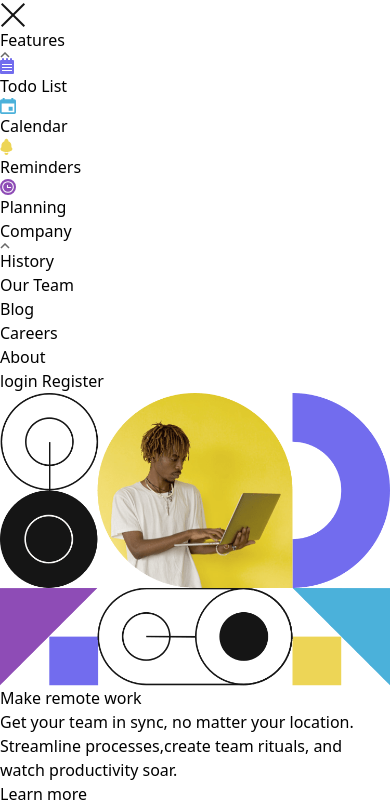
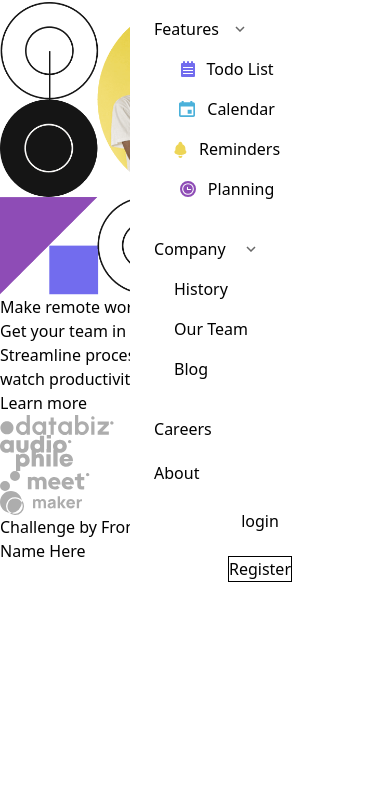
Before and after one commit to Farouk-ayo/intro-section-dropdown, a website: page public/index.html in a window 390 px wide. Shown: the part 57-860 px from the top of the page. Drawn offline with Linux system fonts and the light colour scheme.

Commit message:
mobile first

```diff
--- a/public/index.html
+++ b/public/index.html
@@ -15,50 +15,50 @@
     <title>Frontend Mentor | Intro section with dropdown navigation</title>
   </head>
   <body>
-    <section class="p-0 m-0 box-border">
+    <section class="relative p-0 m-0 box-border">
       <nav class="flex flex-row justify-between p-4">
         <img src="images/logo.svg" alt="" />
         <img src="images/icon-menu.svg" alt="" />
       </nav>
-      <section class="">
-        <img src="images/icon-close-menu.svg" alt="" />
-        <ul>
-          <li>
-            <a href=""
-              >Features <img src="images/icon-arrow-up.svg" alt=""
-            /></a>
-            <ul>
-              <li>
-                <a href=""
-                  ><img src="images/icon-todo.svg" alt="" />Todo List</a
-                >
+      <section
+        class="fixed top-0 h-full w-2/3 right-0 bg-white flex flex-col gap-6 items-start p-6"
+      >
+        <img class="self-end" src="images/icon-close-menu.svg" alt="" />
+        <ul class="flex flex-col gap-5">
+          <li class="">
+            <div class="flex gap-4 items-center">
+              <a href="">Features </a
+              ><img src="images/icon-arrow-down.svg" alt="" />
+            </div>
+
+            <ul class="flex flex-col gap-4 py-4 justify-center ml-5">
+              <li class="flex flex-row gap-3 justify-center items-center">
+                <img src="images/icon-todo.svg" alt="" />
+                <a href="">Todo List</a>
               </li>
-            </ul>
-            <ul>
-              <li>
-                <a href=""
-                  ><img src="images/icon-calendar.svg" alt="" />Calendar</a
-                >
+
+              <li class="flex flex-row gap-3 justify-center items-center">
+                <img src="images/icon-calendar.svg" alt="" />
+                <a href="">Calendar</a>
               </li>
-            </ul>
-            <ul>
-              <li>
-                <a href=""
-                  ><img src="images/icon-reminders.svg" alt="" />Reminders</a
-                >
+
+              <li class="flex flex-row gap-3 justify-center items-center">
+                <img src="images/icon-reminders.svg" alt="" />
+                <a href="">Reminders</a>
               </li>
-            </ul>
-            <ul>
-              <li>
-                <a href=""
-                  ><img src="images/icon-planning.svg" alt="" />Planning</a
-                >
+
+              <li class="flex flex-row gap-3 justify-center items-center">
+                <img src="images/icon-planning.svg" alt="" />
+                <a href="">Planning</a>
               </li>
             </ul>
           </li>
           <li>
-            <a href="">Company <img src="images/icon-arrow-up.svg" alt="" /></a>
-            <ul>
+            <div class="flex gap-5 items-center">
+              <a href="">Company </a
+              ><img src="images/icon-arrow-down.svg" alt="" />
+            </div>
+            <ul class="flex flex-col gap-4 py-4 justify-center ml-5">
               <li>
                 <a href="">History</a>
               </li>
@@ -71,14 +71,18 @@
             </ul>
           </li>
           <li>
-            <a href="">Careers</a>
+            <div class="flex gap-5 items-center">
+              <a href="">Careers</a>
+            </div>
           </li>
           <li>
-            <a href="">About</a>
+            <div class="flex gap-5 items-center">
+              <a href="">About</a>
+            </div>
           </li>
         </ul>
-        <button>login</button>
-        <button>Register</button>
+        <button class="border-none outline-none self-center">login</button>
+        <button class="outline outline-1 self-center">Register</button>
       </section>
       <main>
         <div>
```
Also changed, not shown: public/styles.css.
